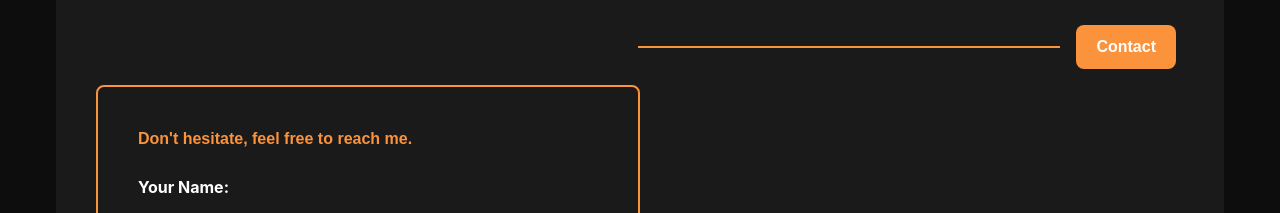
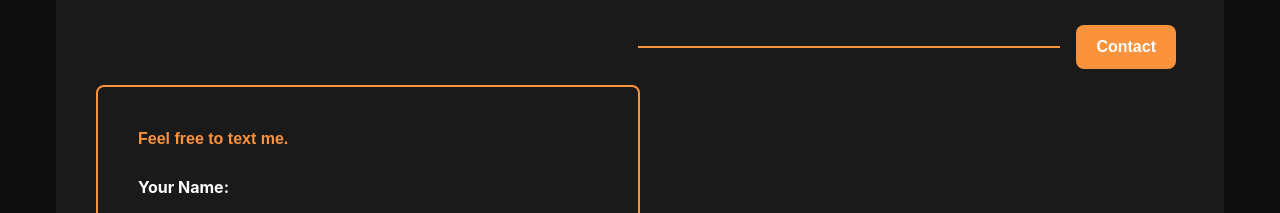
Before and after one commit to nikhilsingh-hub/my-portfolio, a React (Create React App) app: page / in a window 1280 px wide. Shown: the part 4900-5113 px from the top of the page. Built offline with nearby package versions, Linux system fonts and the light colour scheme; a web font is replaced by a local one.

Commit message:
ignore env

```diff
--- a/src/tabs/Contact.js
+++ b/src/tabs/Contact.js
@@ -62,7 +62,7 @@ function Contact({ siteLinks, myEmailId, myAddress }) {
             <div className='flex flex-col md:flex-row justify-between'>
                 <div className='border-2 border-orange-400 rounded-lg w-full md:w-[50%] flex flex-col gap-6 p-5 md:p-10'>
                     <div>
-                        <p className='text-orange-400 font-bold font-playpen'>Don't hesitate, feel free to reach me.</p>
+                        <p className='text-orange-400 font-bold font-playpen'>Feel free to text me.</p>
                     </div>
                     <div>
                         <form onSubmit={handleSubmit(sendEmailFunction)} className='flex flex-col gap-5'>
```
Also changed, not shown: 1 other file (tests, documents, lock files or other folders).
